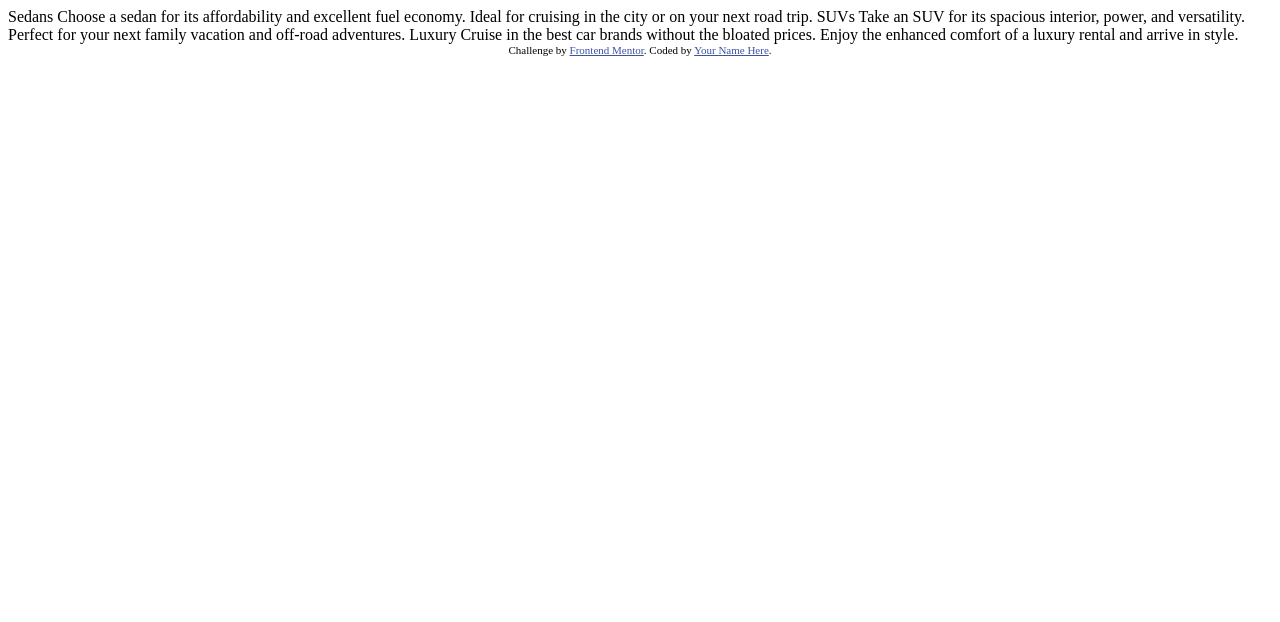
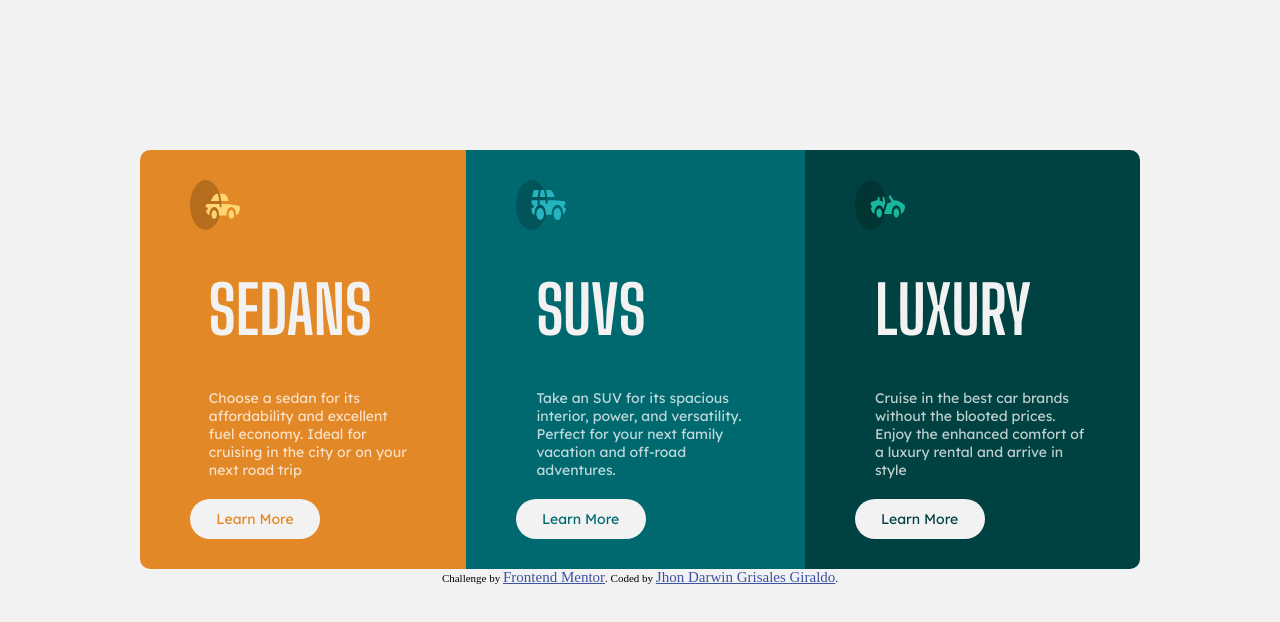
Before and after one commit to jhonGriGi/3-column-preview-card-component-main, a plain HTML site: page index.html in a window 1280 px wide. Drawn offline with Linux system fonts and the light colour scheme.

Commit message:
pre-mediaQueries

```diff
--- a/index.html
+++ b/index.html
@@ -8,29 +8,51 @@
 
   <title>Frontend Mentor | 3-column preview card component</title>
 
+  <link rel="stylesheet" href="static/css/styles.css">
   <!-- Feel free to remove these styles or customise in your own stylesheet 👍 -->
-  <style>
-    .attribution { font-size: 11px; text-align: center; }
-    .attribution a { color: hsl(228, 45%, 44%); }
-  </style>
 </head>
 <body>
+  <main>
+    <div class="containers container1">
+      <img class="container1__img" src="images/icon-sedans.svg" alt="icon-sedans">
+      <h1 class="container1__h1">SEDANS</h1>
+      <p class="container1__p">
+        Choose a sedan for its affordability and excellent fuel economy.
+        Ideal for cruising in the city or on your next road trip
+      </p>
+      <button class="buttons button1">
+        Learn More
+      </button>
+    </div>
+    <div class="containers container2">
+      <img src="images/icon-suvs.svg" alt="icon-suvs" class="container2__img">
+      <h1 class="container2__h1">SUVS</h1>
+      <p class="container2__p">
+        Take an SUV for its spacious interior, power, and versatility.
+        Perfect for your next family vacation and off-road adventures.
+      </p>
+      <button class="buttons button2">
+        Learn More
+      </button>
+    </div>
+    <div class="containers container3">
+      <img src="images/icon-luxury.svg" alt="icon-luxury" class="container3__img">
+      <h1 class="container3__h1">LUXURY</h1>
+      <p class="container3__p">
+        Cruise in the best car brands without the blooted prices.
+        Enjoy the enhanced comfort of a luxury rental and arrive in style
+      </p>
+      <button class="buttons button3">
+        Learn More
+      </button>
+    </div>
 
-  Sedans
-  Choose a sedan for its affordability and excellent fuel economy. Ideal for cruising in the city
-  or on your next road trip.
+  </main>
 
-  SUVs
-  Take an SUV for its spacious interior, power, and versatility. Perfect for your next family vacation
-  and off-road adventures.
-
-  Luxury
-  Cruise in the best car brands without the bloated prices. Enjoy the enhanced comfort of a luxury
-  rental and arrive in style.
 
   <div class="attribution">
     Challenge by <a href="https://www.frontendmentor.io?ref=challenge" target="_blank">Frontend Mentor</a>.
-    Coded by <a href="#">Your Name Here</a>.
+    Coded by <a href="#">Jhon Darwin Grisales Giraldo</a>.
   </div>
 </body>
 </html>
--- /dev/null
+++ b/sass/_cards.scss
@@ -0,0 +1,179 @@
+.containers {
+  // border: 1px solid red;
+}
+
+.container1 {
+  background: var(--BrightOrange);
+  display: flex;
+  flex-direction: column;
+  justify-content: center;
+
+  & .container1__img {
+    margin: 30px 0 10px 50px;
+    align-self: left;
+    width: 50px;
+    height: 50px;
+  }
+
+  & .container1__h1 {
+    color: var(--VeryLightGray);
+    align-self: center;
+    font-size: 2em;
+    width: 70%;
+    padding: 10px;
+    text-align: left; font-family: 'Big Shoulders Display', cursive;
+  }
+
+  & .container1__p {
+    color: var(--TransparentWhite);
+    align-self: center;
+    padding: 10px;
+    width: 70%;
+    font-size: 14px;
+    text-align: left;
+    font-family: 'Lexend Deca', sans-serif;
+  }
+
+  & .button1 {
+    color: var(--BrightOrange);
+    width: 130px;
+    font-size: 14px;
+    background: var(--VeryLightGray);
+    margin: 10px 0 30px 50px;
+    padding: 5px 10px;
+    border: none;
+    height: 40px;
+    border-radius: 25px;
+    font-family: 'Lexend Deca', sans-serif;
+  }
+}
+
+.container2 {
+  background: var(--DarkCyan);
+  display: flex;
+  flex-direction: column;
+  justify-content: center;
+
+  & .container2__img {
+    margin: 30px 0 10px 50px;
+    align-self: left;
+    width: 50px;
+    height: 50px;
+  }
+
+  & .container2__h1 {
+    color: var(--VeryLightGray);
+    align-self: center;
+    font-size: 2em;
+    width: 70%;
+    padding: 10px;
+    text-align: left;
+    font-family: 'Big Shoulders Display', cursive;
+  }
+
+  & .container2__p {
+    color: var(--TransparentWhite);
+    align-self: center;
+    padding: 10px;
+    width: 70%;
+    font-size: 14px;
+    text-align: left;
+    font-family: 'Lexend Deca', sans-serif;
+  }
+
+  & .button2 {
+    color: var(--DarkCyan);
+    width: 130px;
+    font-size: 14px;
+    background: var(--VeryLightGray);
+    margin: 10px 0 30px 50px;
+    padding: 5px 10px;
+    border: none;
+    height: 40px;
+    border-radius: 25px;
+    font-family: 'Lexend Deca', sans-serif;
+  }
+}
+
+.container3 {
+  background: var(--VeryDarkCyan);
+  display: flex;
+  flex-direction: column;
+  justify-content: center;
+
+  & .container3__img {
+    margin: 30px 0 10px 50px;
+    align-self: left;
+    width: 50px;
+    height: 50px;
+  }
+
+  & .container3__h1 {
+    color: var(--VeryLightGray);
+    align-self: center;
+    font-size: 2em;
+    width: 70%;
+    padding: 10px;
+    text-align: left;
+    font-family: 'Big Shoulders Display', cursive;
+  }
+
+  & .container3__p {
+    color: var(--TransparentWhite);
+    align-self: center;
+    padding: 10px;
+    width: 70%;
+    font-size: 14px;
+    text-align: left;
+    font-family: 'Lexend Deca', sans-serif;
+  }
+
+  & .button3 {
+    color: var(--VeryDarkCyan);
+    width: 130px;
+    font-size: 14px;
+    background: var(--VeryLightGray);
+    margin: 10px 0 30px 50px;
+    padding: 5px 10px;
+    border: none;
+    height: 40px;
+    border-radius: 25px;
+    font-family: 'Lexend Deca', sans-serif;
+  }
+}
+
+@media screen and (min-width: 1160px) {
+  .containers {
+    font-size: 2.2em;
+  }
+
+  .container1__h1,
+  .container2__h1,
+  .container3__h1 {
+    margin: 20px 0 0 20px
+  }
+
+  .container1__p,
+  .container2__p,
+  .container3__p {
+    margin: 20px 0 0 20px;
+    font-size: 2.5em;
+  }
+
+  .container1__img,
+  .container2__img,
+  .container3__img {
+    margin: 40px 0 10px 70px;
+    width: 90px;
+    height: 90px;
+  }
+
+  .buttons {
+    margin: 50px 0 0 20px;
+    border: 1px solid black
+  }
+
+  .buttons:active {
+    transform: scale(.9);
+  }
+}
--- /dev/null
+++ b/sass/_footer.scss
@@ -0,0 +1,3 @@
+
+.attribution { font-size: 11px; text-align: center; }
+.attribution a { color: hsl(228, 45%, 44%); }
--- /dev/null
+++ b/sass/_generics.scss
@@ -0,0 +1,37 @@
+@import url('https://fonts.googleapis.com/css2?family=Big+Shoulders+Display:wght@700&family=Lexend+Deca&display=swap');
+
+/*font-family: 'Big Shoulders Display', cursive;
+font-family: 'Lexend Deca', sans-serif; */
+
+* {
+  margin: 0;
+  padding: 0;
+  box-sizing: border-box;
+  font-size: 15px;
+}
+
+body {
+  background: var(--VeryLightGray);
+  display: grid;
+  place-items: center;
+}
+main {
+  margin-top: 2.2em;
+  overflow: hidden;
+  border-radius: 10px;
+  width: 320px;
+}
+
+@media screen and (min-width: 1160px) {
+  main {
+    margin-top: 150px;
+    width: 1000px;
+    display: flex;
+  }
+}
+
+@media screen and (min-width: 1440px) {
+  main{
+    width: 70%;
+  }
+}
--- /dev/null
+++ b/sass/_variables.scss
@@ -0,0 +1,9 @@
+:root {
+  // Primary
+  --BrightOrange: hsl(31, 77%, 52%);
+  --DarkCyan: hsl(184, 100%, 22%);
+  --VeryDarkCyan: hsl(179, 100%, 13%);
+  // Neutral
+  --TransparentWhite: hsla(0, 0%, 100%, 0.75); // Paragraphs
+  --VeryLightGray: hsl(0, 0%, 95%); // Background, heading, buttons
+}
--- /dev/null
+++ b/sass/styles.scss
@@ -0,0 +1,4 @@
+@import "variables";
+@import "generics";
+@import "cards";
+@import "footer";
```
Also changed, not shown: static/css/styles.css (added), 1 other file.
